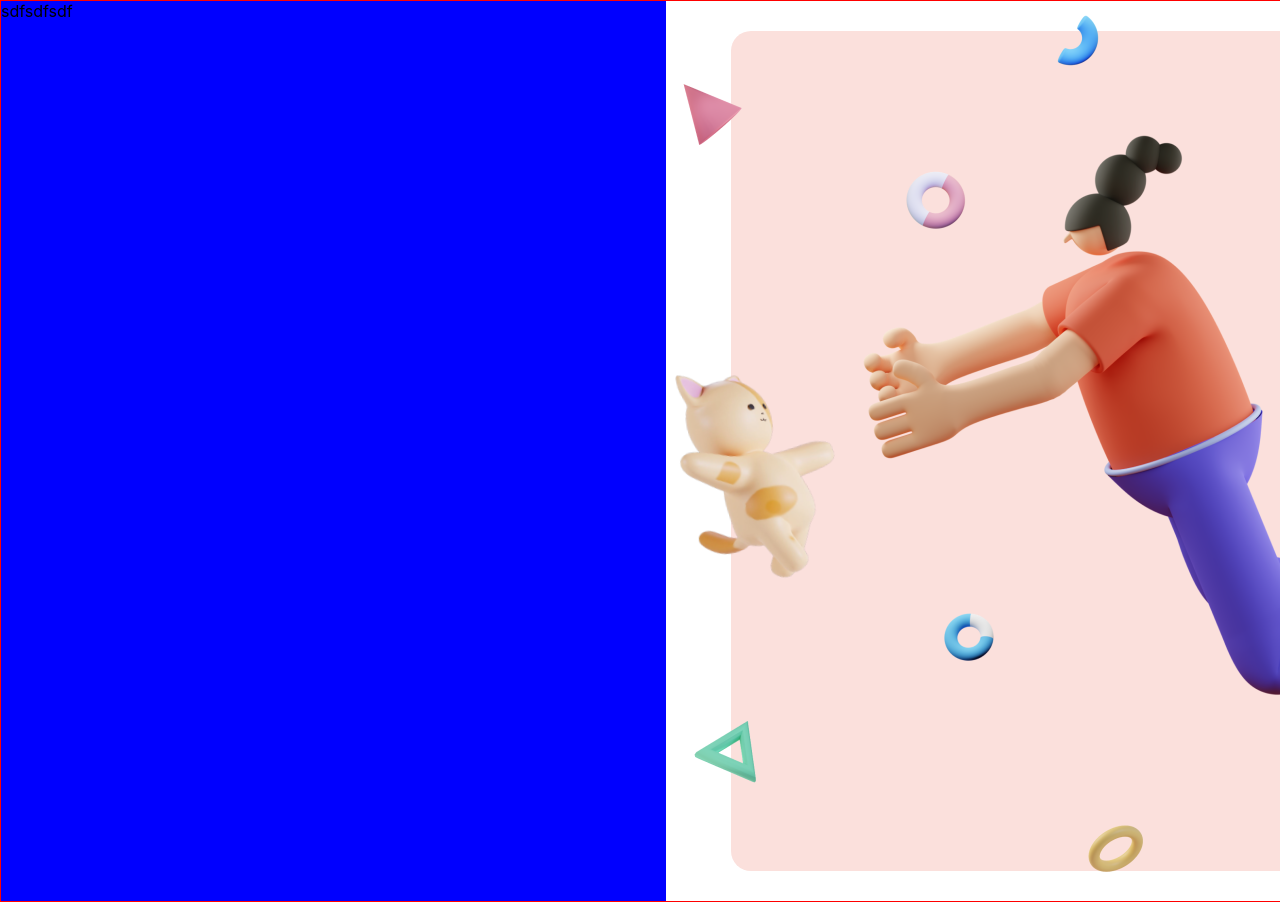
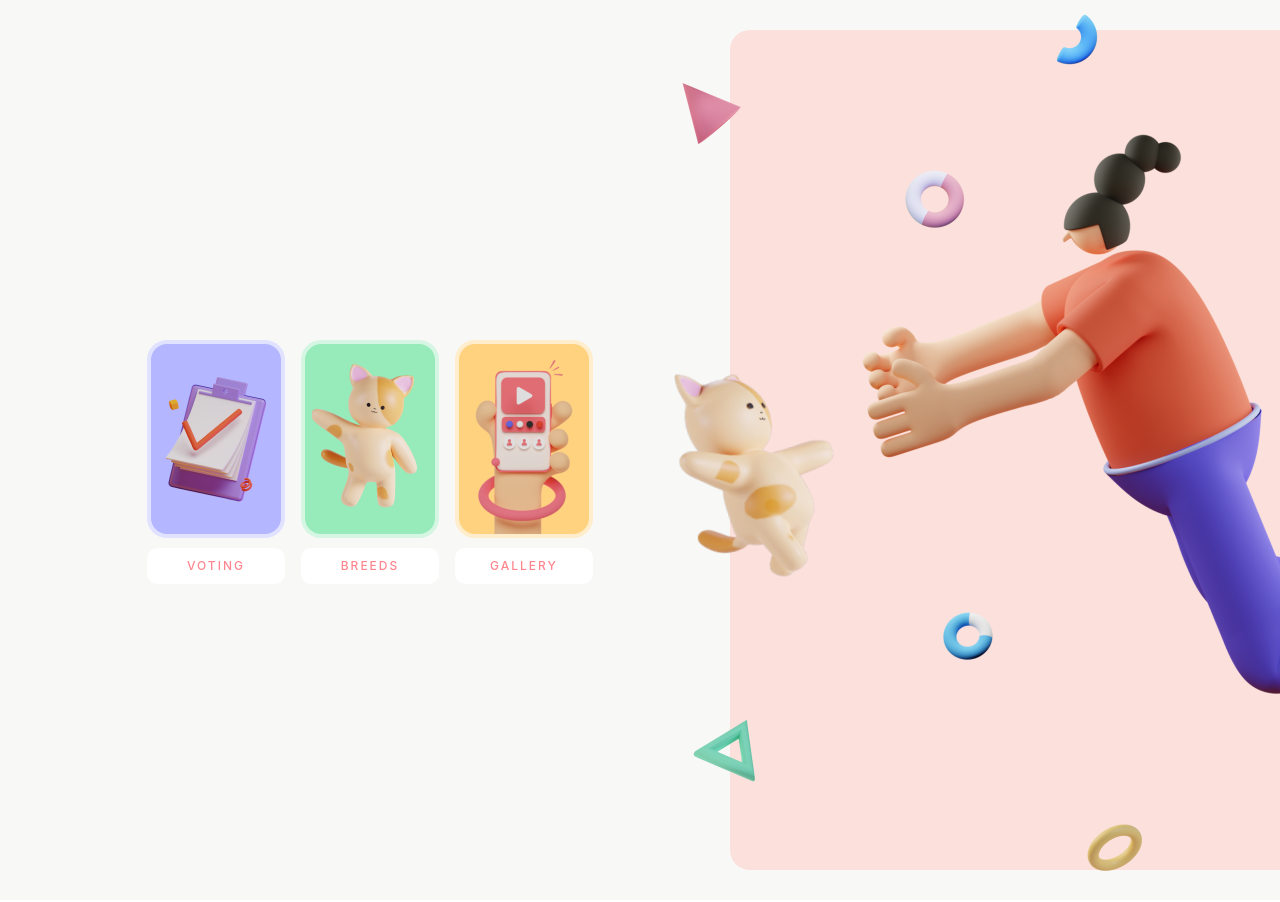
Before and after one commit to Vladimir-Maselskiy/cat-api, a React (Create React App) app: page / in a window 1280 px wide. Shown: the top 902 px of the page. Built offline with nearby package versions, Linux system fonts and the light colour scheme.

Commit message:
feat : Home page desing done

```diff
--- a/src/components/Home/Home.styled.js
+++ b/src/components/Home/Home.styled.js
@@ -4,5 +4,5 @@ export const StyledHome = styled.div`
   display: flex;
   width: 1440px;
   height: 900px;
-  border: 1px solid red;
+  background-color: #f8f8f7;
 `;
--- a/src/components/HomeView/StyledHomeView.styled.js
+++ b/src/components/HomeView/StyledHomeView.styled.js
@@ -3,9 +3,9 @@ import img from '../../img/girl-and-pet.png';
 
 export const StyledHomeView = styled.div`
   position: relative;
-  width: 775px;
+  flex-shrink: 1;
+  min-width: 775px;
   padding: 30px 30px 30px 65px;
-  z-index: 2;
   background-size: contain;
   background-repeat: no-repeat;
   ::before {
--- a/src/components/Nav/Nav.jsx
+++ b/src/components/Nav/Nav.jsx
@@ -1,5 +1,32 @@
-import { StyledNav } from './StyledNav.styled';
+import {
+  StyledNav,
+  StyledList,
+  ListItem,
+  ItemTitle,
+  ItemIMG,
+} from './StyledNav.styled';
+
+import voting from '../../img/vote-table.png';
+import breeds from '../../img/pet-breeds.png';
+import gallery from '../../img/images-search.png';
 
 export const Nav = () => {
-  return <StyledNav>sdfsdfsdf</StyledNav>;
+  return (
+    <StyledNav>
+      <StyledList>
+        <ListItem>
+          <ItemIMG color="#B4B7FF" img={voting}></ItemIMG>
+          <ItemTitle>VOTING</ItemTitle>
+        </ListItem>
+        <ListItem>
+          <ItemIMG color="#97EAB9" img={breeds}></ItemIMG>
+          <ItemTitle>BREEDS</ItemTitle>
+        </ListItem>
+        <ListItem>
+          <ItemIMG color="#FFD280" img={gallery}></ItemIMG>
+          <ItemTitle>GALLERY</ItemTitle>
+        </ListItem>
+      </StyledList>
+    </StyledNav>
+  );
 };
--- a/src/components/Nav/StyledNav.styled.js
+++ b/src/components/Nav/StyledNav.styled.js
@@ -1,7 +1,52 @@
 import styled from 'styled-components';
 
 export const StyledNav = styled.div`
-  min-width: 665px;
-  min-height: 900px;
-  background-color: blue;
+  width: 665px;
+  height: 900px;
+  padding-left: 147px;
 `;
+
+export const StyledList = styled.ul`
+  margin-top: 340px;
+  padding-left: 0;
+  display: flex;
+  list-style: none;
+`;
+
+export const ListItem = styled.li`
+  width: 138px;
+  height: 244px;
+  :not(:first-child) {
+    margin-left: 16px;
+  }
+`;
+
+export const ItemIMG = styled.div`
+  height: 198px;
+  width: 100%;
+  background-color: ${p => p.color};
+  background-image: url(${p => p.img});
+  background-position: 50% 50%;
+  background-repeat: no-repeat;
+  border-radius: 20px;
+  border: 4px solid #ffffff99;
+  margin-bottom: 10px;
+`;
+
+export const ItemTitle = styled.div`
+  width: 100%;
+  height: 36px;
+  background-color: #ffffff;
+  border-radius: 10px;
+  text-align: center;
+  vertical-align: bottom;
+  align-items: center;
+  padding-top: 10px;
+  padding-bottom: 10px;
+  /* font-family: 'Jost'; */
+  color: #ff868e;
+  font-weight: 500;
+  font-size: 12px;
+  line-height: 1.33;
+  letter-spacing: 2px;
+`;
--- a/src/index.css
+++ b/src/index.css
@@ -2,8 +2,8 @@
 
 body {
   margin: 0;
-  font-family: -apple-system, BlinkMacSystemFont, 'Segoe UI', 'Roboto', 'Oxygen',
-    'Ubuntu', 'Cantarell', 'Fira Sans', 'Droid Sans', 'Helvetica Neue',
+  font-family: 'Jost', -apple-system, BlinkMacSystemFont, 'Segoe UI', 'Roboto',
+    'Oxygen', 'Ubuntu', 'Cantarell', 'Fira Sans', 'Droid Sans', 'Helvetica Neue',
     sans-serif;
   -webkit-font-smoothing: antialiased;
   -moz-osx-font-smoothing: grayscale;
@@ -13,3 +13,7 @@ code {
   font-family: source-code-pro, Menlo, Monaco, Consolas, 'Courier New',
     monospace;
 }
+
+* {
+  box-sizing: border-box;
+}
```
